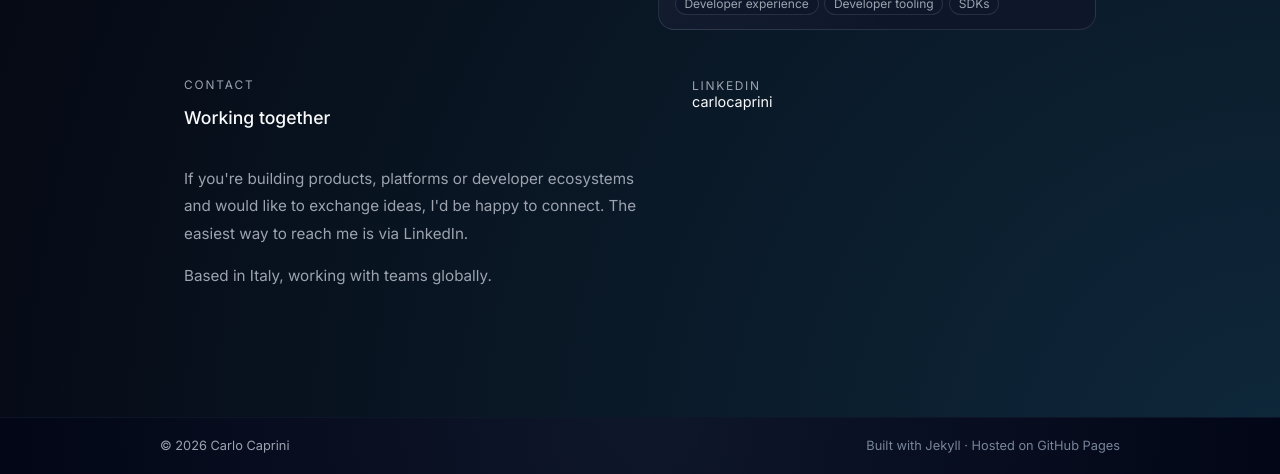
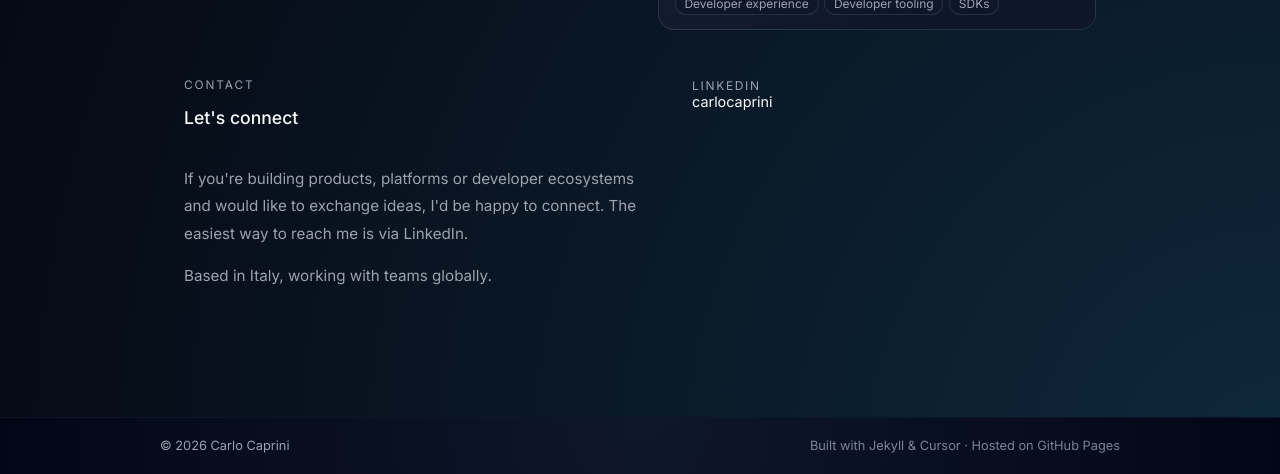
Before and after one commit to carlocaprini/carlocaprini.github.io, a Jekyll site: the page built from index.html, in a window 1280 px wide and 900 px high, scrolled down 1777 px. Shown: the part 423-897 px from the top of the window. Built offline with Jekyll 4.4.1, drawn with Linux system fonts in a browser that asks for light colours.

Commit message:
Contact tagline adjustment

```diff
--- a/_layouts/default.html
+++ b/_layouts/default.html
@@ -27,7 +27,7 @@
       <footer class="site-footer">
         <div class="container footer-inner">
           <span>&copy; {{ site.time | date: "%Y" }} {{ site.person.name | default: site.title }}</span>
-          <span class="footer-meta">Built with Jekyll &middot; Hosted on GitHub Pages</span>
+          <span class="footer-meta">Built with Jekyll & Cursor &middot; Hosted on GitHub Pages</span>
         </div>
       </footer>
     </div>
--- a/index.html
+++ b/index.html
@@ -264,7 +264,7 @@ title: Product Leadership
         <div class="section-header">
           <div>
             <div class="section-eyebrow">Contact</div>
-            <h2 class="section-title">Working together</h2>
+            <h2 class="section-title">Let's connect</h2>
           </div>
         </div>
         <p class="contact-cta">
```
